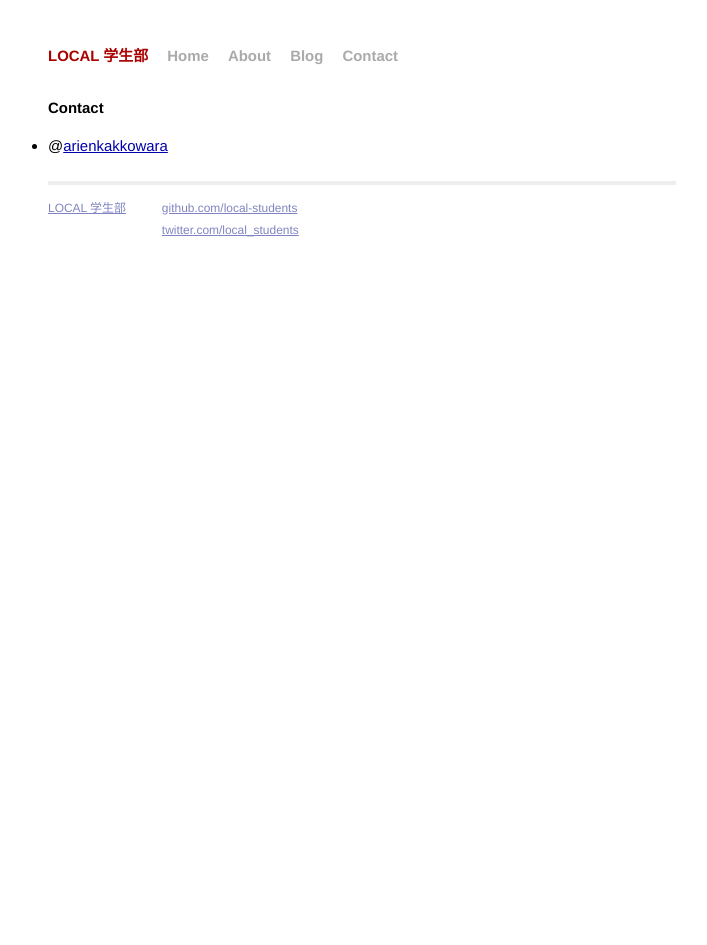
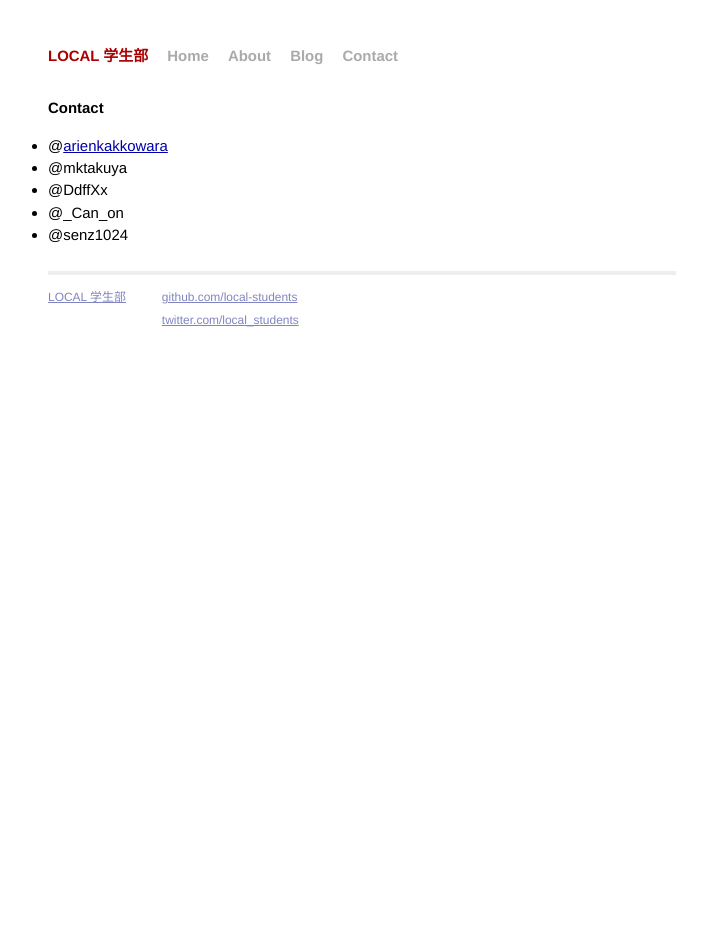
Before and after one commit to local-students/local-students.github.io, a Jekyll site: the page built from contact.html, in a window 1280 px wide. Shown: the whole page, without its empty margins (278-985 px from the left). Built offline with Jekyll 4.4.1, drawn with Linux system fonts in a browser that asks for light colours; Markdown is read by kramdown in place of the engine named in the settings.

Commit message:
add all twitterID

```diff
--- a/contact.html
+++ b/contact.html
@@ -7,6 +7,10 @@ title: Contact - LOCAL-students
   <h1>Contact</h1>
       <ul>
       <li>@<a href='https://twitter.com/arienkakkowara'>arienkakkowara</a></li>
+      <li>@<a href='https://twitter.com/'mktakuya></a>mktakuya</li>
+      <li>@<a href='https://twitter.com/'DdffXx></a>DdffXx</li>
+      <li>@<a href='https://twitter.com/'_Can_on></a>_Can_on</li>
+      <li>@<a href='https://twitter.com/senz1024'></a>senz1024</li>
       </ul>
 
 </div>
```
